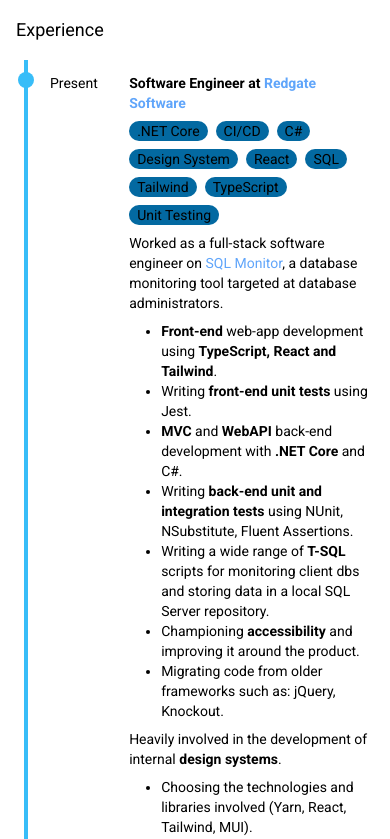
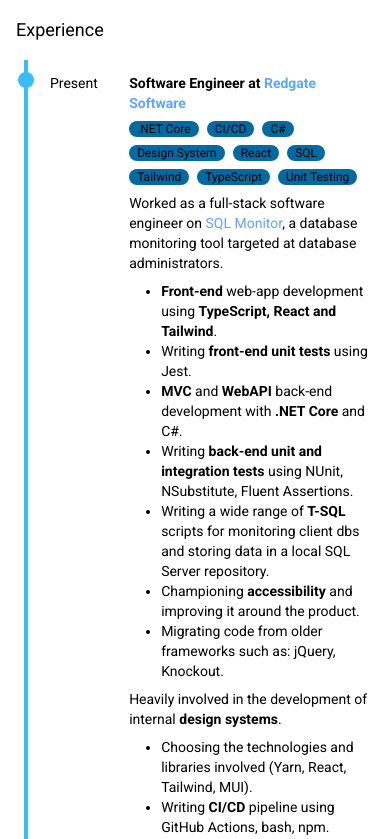
Before and after one commit to ArmandBernard/WebCV, a React (Vite) app: page / in a window 390 px wide. Shown: the part 804-1643 px from the top of the page. Built offline with nearby package versions, Linux system fonts and the light colour scheme.

Commit message:
shrink tag text on mobile

```diff
--- a/src/Tag.tsx
+++ b/src/Tag.tsx
@@ -5,7 +5,7 @@ interface TagProps {
 }
 
 export const Tag: FunctionComponent<TagProps> = (props) => (
-  <span className="bg-tag-background px-2 rounded-full text-sm">
+  <span className="bg-tag-background px-2 rounded-full text-sm max-sm:text-xs">
     {props.children}
   </span>
 );
```
